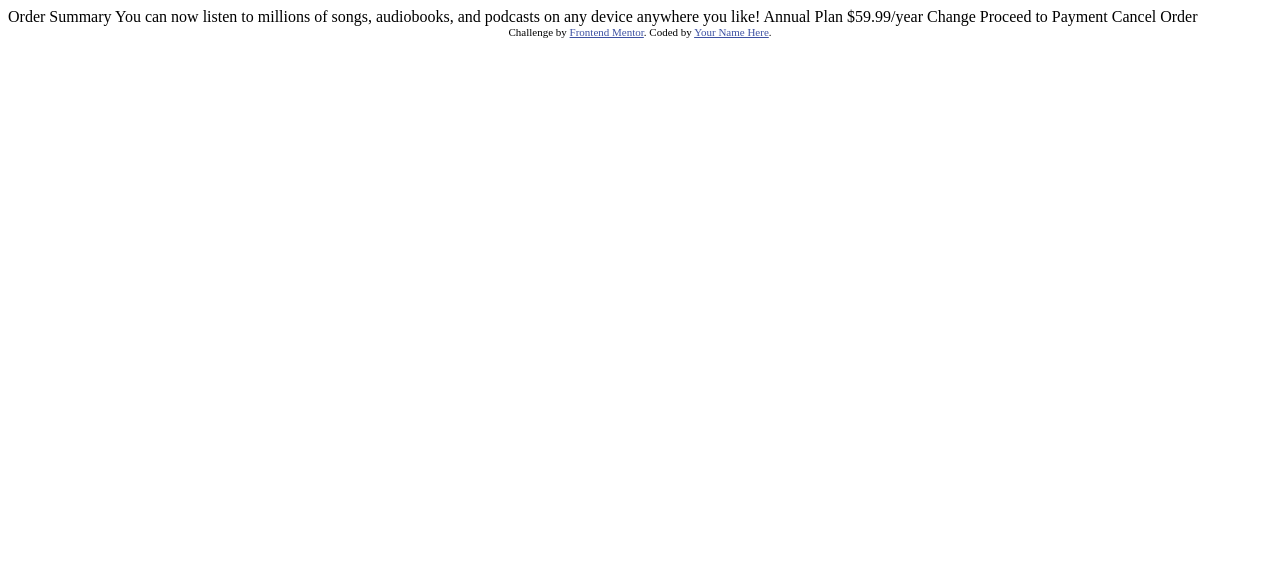
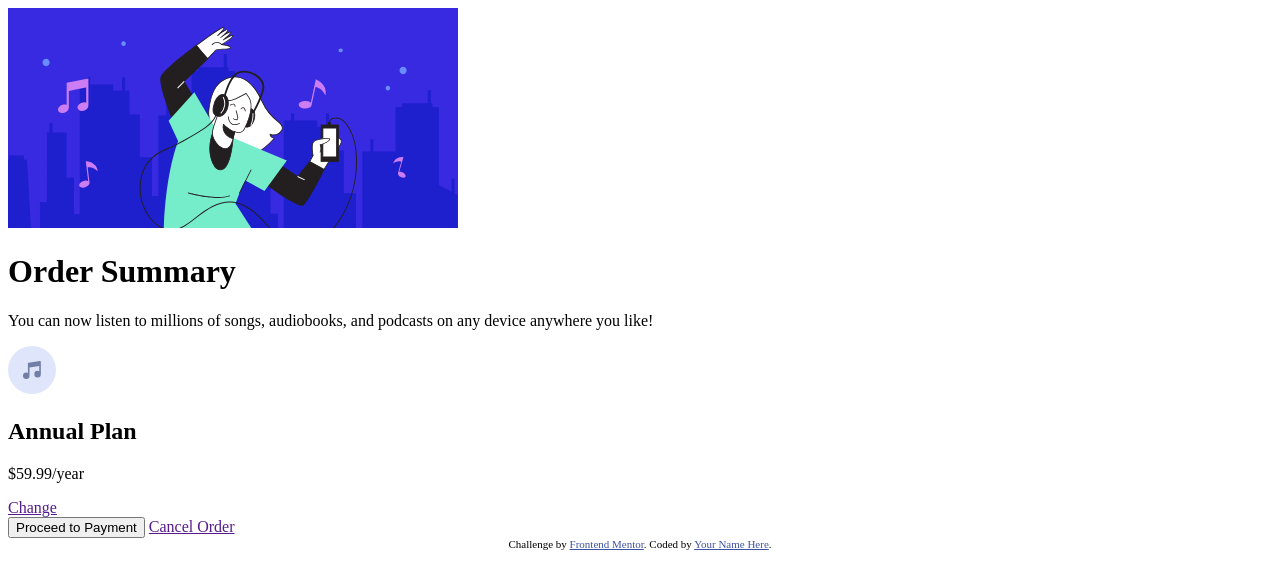
Before and after one commit to seateacup/order-summary-component-main, a plain HTML site: page index.html in a window 1280 px wide. Drawn offline with Linux system fonts and the light colour scheme.

Commit message:
HTML structure set up

```diff
--- a/index.html
+++ b/index.html
@@ -5,7 +5,7 @@
   <meta name="viewport" content="width=device-width, initial-scale=1.0"> <!-- displays site properly based on user's device -->
 
   <link rel="icon" type="image/png" sizes="32x32" href="./images/favicon-32x32.png">
-
+  <link rel="stylesheet" href="./style.css">
   <title>Frontend Mentor | Order summary card</title>
 
   <!-- Feel free to remove these styles or customise in your own stylesheet 👍 -->
@@ -15,23 +15,31 @@
   </style>
 </head>
 <body>
-
-  Order Summary
-
-  You can now listen to millions of songs, audiobooks, and podcasts on any
-  device anywhere you like!
-
-  Annual Plan
-  $59.99/year
-
-  Change
-
-  Proceed to Payment
-  Cancel Order
-
+  <main>
+    <div class="card">
+      <div class="card-img">
+        <img src="./images/illustration-hero.svg" alt="">
+      </div>
+      <div class="card-content">
+        <h1 class="title">Order Summary</h1>
+        <p class="description">You can now listen to millions of songs, audiobooks, and podcasts on any
+          device anywhere you like!</p>
+        <div class="plan">
+          <img src="./images/icon-music.svg" alt="">
+          <h2 class="plan-title">Annual Plan</h2>
+          <p class="plan-price">$59.99/year</p>
+          <a href="" class="change-plan">Change</a>
+        </div>
+        <button class="proceed">Proceed to Payment</button>
+        <a href="" class="cancel">Cancel Order</a>
+      </div>
+    </div>
+  </main>
+  <footer>
   <div class="attribution">
     Challenge by <a href="https://www.frontendmentor.io?ref=challenge" target="_blank">Frontend Mentor</a>.
     Coded by <a href="#">Your Name Here</a>.
   </div>
+</footer>
 </body>
 </html>
```
Also changed, not shown: style.css (added).
